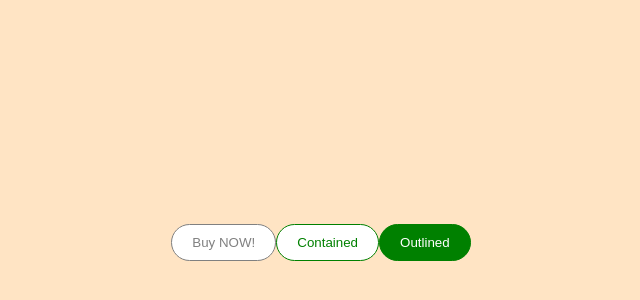
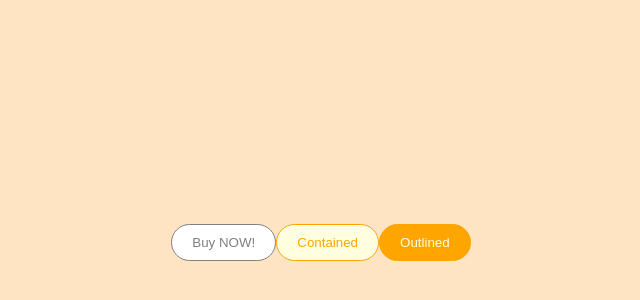
Before and after one commit to kirik5/styled-theme-material, a React (Create React App) app: page / in a window 1280 px wide. Shown: the part 158-458 px from the top of the page, without its empty margins (319-959 px from the left). Built offline with nearby package versions, Linux system fonts and the light colour scheme.

Commit message:
004 styled компонет КНОПКА (переопределение дефолтной темы)

```diff
--- a/src/App.js
+++ b/src/App.js
@@ -1,14 +1,19 @@
 import React from 'react'
 import './App.css';
 import MyButton from "./MyButton";
+import {ThemeProvider} from "styled-components";
+import {primaryTheme} from "./primaryTheme";
 
 function App() {
     return (
-        <div className="App">
-            <MyButton>Buy NOW!</MyButton>
-            <MyButton variant={'contained'}>Contained</MyButton>
-            <MyButton variant={'outlined'}>Outlined</MyButton>
-        </div>
+        <ThemeProvider theme={primaryTheme}>
+            <div className="App">
+                <MyButton>Buy NOW!</MyButton>
+                <MyButton variant={'contained'}>Contained</MyButton>
+                <MyButton variant={'outlined'}>Outlined</MyButton>
+            </div>
+        </ThemeProvider>
+
     );
 }
 
--- /dev/null
+++ b/src/primaryTheme.js
@@ -0,0 +1,6 @@
+export const primaryTheme = {
+    palette: {
+        primary: 'orange',
+        background: 'lightyellow',
+    }
+}
```
